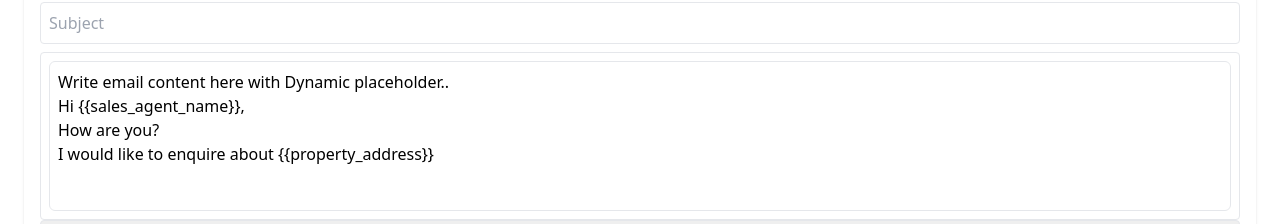
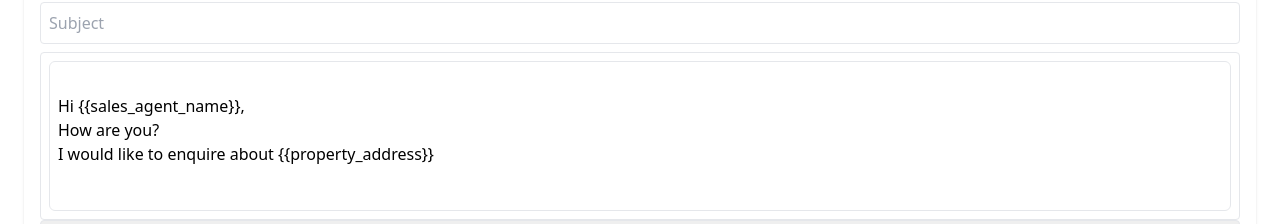
Before and after one commit to vishnoiamit82/real-estate-ui, a React (Create React App) app: page /template-management in a window 1280 px wide. Shown: the part 424-648 px from the top of the page. Built offline with nearby package versions, Linux system fonts and the light colour scheme; no server answers; sample sign-in values are in the browser's storage.

Commit message:
email header

```diff
--- a/src/components/EmailModal.js
+++ b/src/components/EmailModal.js
@@ -99,7 +99,8 @@ const EmailModal = ({ property, agent, templates, onClose }) => {
                 clientName: agent.name,
                 subject,
                 message: messageContent,
-                attachments
+                attachments,
+                propertyId: property._id
             });
 
             // ✅ Log as a property conversation
--- a/src/components/EmailTemplateManagement.js
+++ b/src/components/EmailTemplateManagement.js
@@ -25,7 +25,7 @@ const TemplateManagement = () => {
             }),
             Paragraph // Explicitly include the Paragraph extension
         ],
-        content: newTemplate.body || "<p>Write email content here with Dynamic placeholder..</p><p>Hi {{sales_agent_name}},</p><p>How are you?</p><p>I would like to enquire about {{property_address}}</p>",
+        content: newTemplate.body || "</p><p>Hi {{sales_agent_name}},</p><p>How are you?</p><p>I would like to enquire about {{property_address}}</p>",
         editorProps: {
             attributes: {
                 class: "prose prose-sm p-2 border rounded-md min-h-[150px] focus:outline-none" // Styling for better UX
```
